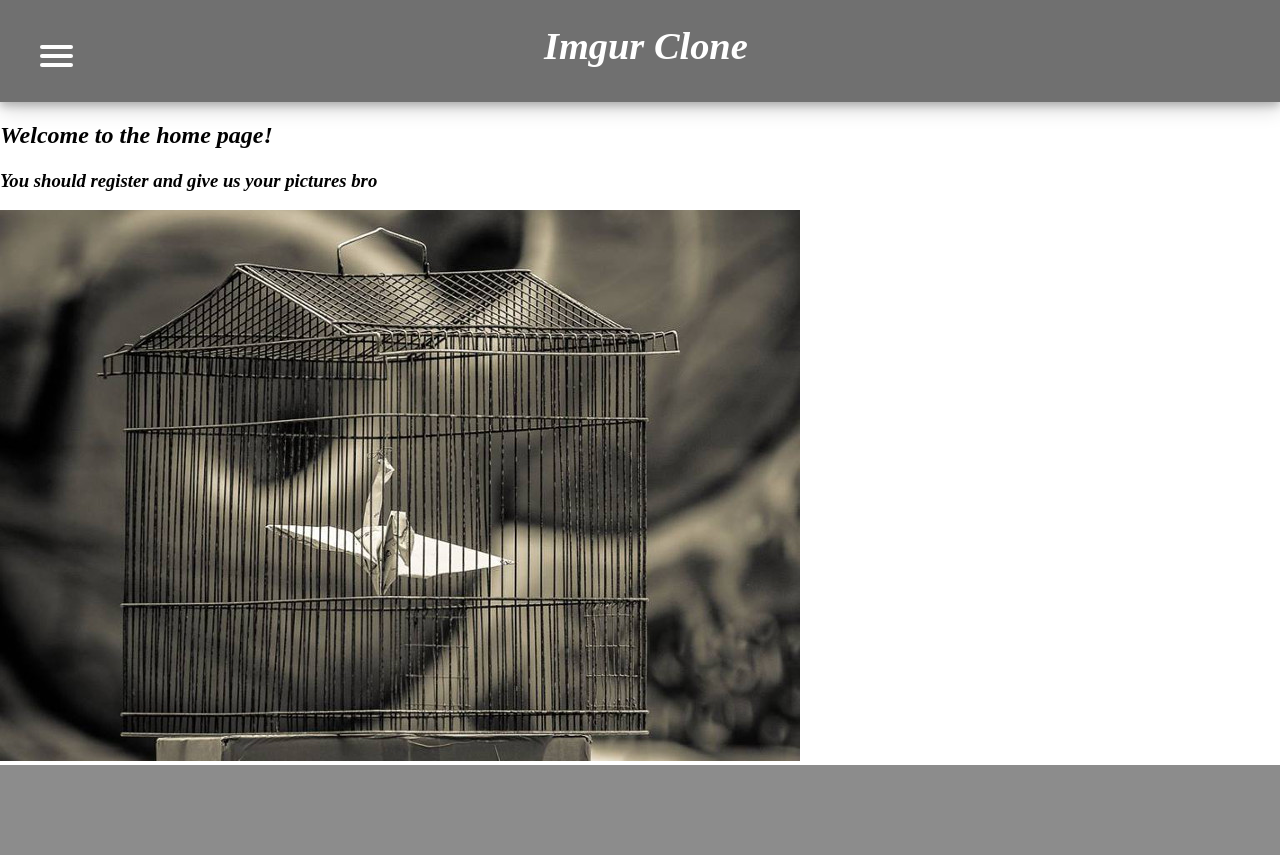
After one commit to katcosgrove/django-imager, a Django app: template imagersite/imagersite/templates/home.html in a window 1280 px wide. The commit adds this page. Run offline with Django 3.2, Linux system fonts and the light colour scheme; the template is opened without the code that fills it, so the values that code supplies are empty.

Commit message:
complete

```diff
--- /dev/null
+++ b/imagersite/imagersite/static/base.css
@@ -0,0 +1,14 @@
+@import url('https://fonts.googleapis.com/css?family=Roboto');
+
+a {
+  text-decoration: none;
+}
+
+p {
+    font-family: 'Roboto';
+}
+
+h1, h2, h3 {
+  font-family: 'Pacifico';
+  font-style: italic;
+}
--- /dev/null
+++ b/imagersite/imagersite/static/layout.css
@@ -0,0 +1,38 @@
+header {
+  background-color: rgb(112, 112, 112);
+  color: white;
+  list-style: none;
+  height: 8vw;
+  font-family: 'Pacifico';
+  font-size: 1.5vw;
+  font-style: italic;
+  box-shadow: 0 4px 8px 0 rgba(0, 0, 0, 0.2), 0 6px 20px 0 rgba(0, 0, 0, 0.19);
+}
+
+header h1 {
+  position: absolute;
+  top: -2px;
+  left: 42.5%;
+}
+
+footer {
+  background-color: rgb(140, 140, 140);
+  color: white;
+  list-style: none;
+  height: 7vw;
+  font-family: 'Pacifico';
+/*  position: fixed;*/
+  font-size: 1.75vw;
+  font-style: italic;
+  text-align: center;
+/*  left: 0;
+  bottom: 0;*/
+  width: 100%;
+}
+
+footer ul li {
+  list-style: none;
+  font-family: 'Roboto';
+  font-size: 1vw;
+  display: inline-block;
+}
--- /dev/null
+++ b/imagersite/imagersite/static/modules.css
@@ -0,0 +1,112 @@
+/*************************************/
+/*Everything below is driving the menu*/
+/*************************************/
+a
+{
+  text-decoration: none;
+  color: #232323;
+  transition: color 0.3s ease;
+}
+
+a:hover
+{
+  color: rgb(73, 193, 97);
+}
+
+#menuToggle
+{
+  display: block;
+  position: relative;
+  top: 45px;
+  left: 40px;
+  width: 100px;
+  z-index: 1;
+  user-select: none;
+}
+
+#menuToggle input
+{
+  display: block;
+  width: 40px;
+  height: 32px;
+  position: absolute;
+  top: -7px;
+  left: -5px;
+  cursor: pointer;
+  opacity: 0;
+  z-index: 2;
+}
+
+#menuToggle span
+{
+  display: block;
+  width: 33px;
+  height: 4px;
+  margin-bottom: 5px;
+  position: relative;
+  background: white;
+  border-radius: 3px;
+  z-index: 1;
+  transform-origin: 4px 0px;
+  transition: transform 0.5s cubic-bezier(0.77,0.2,0.05,1.0),
+  background 0.5s cubic-bezier(0.77,0.2,0.05,1.0),
+  opacity 0.55s ease;
+}
+
+#menuToggle span:first-child
+{
+  transform-origin: 0% 0%;
+}
+
+#menuToggle span:nth-last-child(2)
+{
+  transform-origin: 0% 100%;
+}
+
+#menuToggle input:checked ~ span
+{
+  opacity: 1;
+  transform: rotate(45deg) translate(-2px, -1px);
+  background: #232323;
+}
+
+#menuToggle input:checked ~ span:nth-last-child(3)
+{
+  opacity: 0;
+  transform: rotate(0deg) scale(0.2, 0.2);
+}
+
+#menuToggle input:checked ~ span:nth-last-child(2)
+{
+  transform: rotate(-45deg) translate(0, -1px);
+}
+#menu
+{
+  font-family: 'Roboto';
+  font-style: italic;
+  position: absolute;
+  width: 180px;
+  margin: -100px 0 0 -50px;
+  padding: 50px;
+  padding-top: 125px;
+
+  background: #c9c9c9;
+  list-style-type: none;
+  -webkit-font-smoothing: antialiased;
+
+  transform-origin: 0% 0%;
+  transform: translate(-100%, 0);
+
+  transition: transform 0.5s cubic-bezier(0.77,0.2,0.05,1.0);
+}
+
+#menu li
+{
+  padding: 10px 0;
+  font-size: 22px;
+}
+
+#menuToggle input:checked ~ ul
+{
+  transform: none;
+}
--- a/imagersite/templates/base.html
+++ b/imagersite/imagersite/templates/base.html
@@ -1,17 +1,30 @@
 <!DOCTYPE html>
+
 {% load static %}
+
 <html lang="en">
 <head>
   <meta charset="UTF-8">
   <meta name="viewport" content="width=device-width, initial-scale=1.0">
   <meta http-equiv="X-UA-Compatible" content="ie=edge">
-  <link rel="stylesheet" href="{% static "normalize.css" %}"
-  <title>Django Shopper Demo</title>
+  <link rel="stylesheet" href="{% static "normalize.css" %}">
+  <link rel="stylesheet" href="{% static "base.css" %}">
+  <link rel="stylesheet" href="{% static "layout.css" %}">
+  <link rel="stylesheet" href="{% static "modules.css" %}">
+  <title>Django Imgur Clone</title>
 </head>
 <body>
   <header>
-    <nav>
-      <ul>
+    <nav role="navigation">
+      <div id="menuToggle">
+        <input type="checkbox" />
+        <span></span>
+        <span></span>
+        <span></span>
+        <ul id="menu">
+        {% if user.is_authenticated %}
+        <li><p>{{ user.username }}</p></li>
+        {% endif %}
         <li><a href="{% url "home" %}">Home</a></li>
         {% if user.is_authenticated %}
         <li><a href="">Profile</a></li>
@@ -23,13 +36,15 @@
         {% if user.is_authenticated %}
         <li><a href="{% url "auth_logout" %}">Logout</a></li>
         {% endif %}
-      </ul>
+        </ul>
+      </div>
+      <h1>Imgur Clone</h1>
     </nav>
-    {% if user.is_authenticated %}
-    <h3>Welcome to the site, {{ user.username }}!</h3>
-    {% endif %}
   </header>
   <main>
+    {% if user.is_authenticated %}
+    <h3>Welcome to the site {{ user.username }}</h3>
+    {% endif %}
     {% block content %}
     <h3>No Content</h3>
     {% endblock content%}
--- /dev/null
+++ b/imagersite/imagersite/templates/home.html
@@ -0,0 +1,7 @@
+{% extends 'base.html' %}
+{% load static %}
+{% block content %}
+<h2>Welcome to the home page!</h2>
+<h3>You should register and give us your pictures bro</h3>
+<img src="{% static "birdcage.jpg" %}"
+{% endblock %}
--- a/imagersite/templates/registration/registration_form.html
+++ b/imagersite/imagersite/templates/registration/registration_form.html
@@ -3,7 +3,7 @@
 {% block content %}
 <div class="registration-form container">
     <h2>Register an account</h2>
-    <form method="get">
+    <form method="post">
         {% csrf_token %}
         {{ form.as_p }}
         <input type="submit" value="Register" />
--- a/imagersite/templates/home.html
+++ /dev/null
@@ -1,6 +0,0 @@
-{% extends 'base.html' %}
-
-{% block content %}
-<h2>Welcome to the home page!</h2>
-<p>{{ message }}</p>
-{% endblock %}
```
Also changed, not shown: imagersite/imagersite/tests.py (added, +14 -0 lines), imagersite/imagersite/static/birdcage.jpg (added), imagersite/imagersite/static/normalize.css (added), imagersite/imagersite/templates/registration/activate.html (renamed from imagersite/templates/registration/activate.html), imagersite/imagersite/templates/registration/activation_complete.html (renamed from imagersite/templates/registration/activation_complete.html), imagersite/imagersite/templates/registration/activation_email.txt (renamed from imagersite/templates/registration/activation_email.txt), imagersite/imagersite/templates/registration/activation_email_subject.txt (renamed from imagersite/templates/registration/activation_email_subject.txt), imagersite/imagersite/templates/registration/login.html (renamed from imagersite/templates/registration/login.html), imagersite/imagersite/templates/registration/logout.html (renamed from imagersite/templates/registration/logout.html), imagersite/imagersite/templates/registration/registration_complete.html (renamed from imagersite/templates/registration/registration_complete.html).
